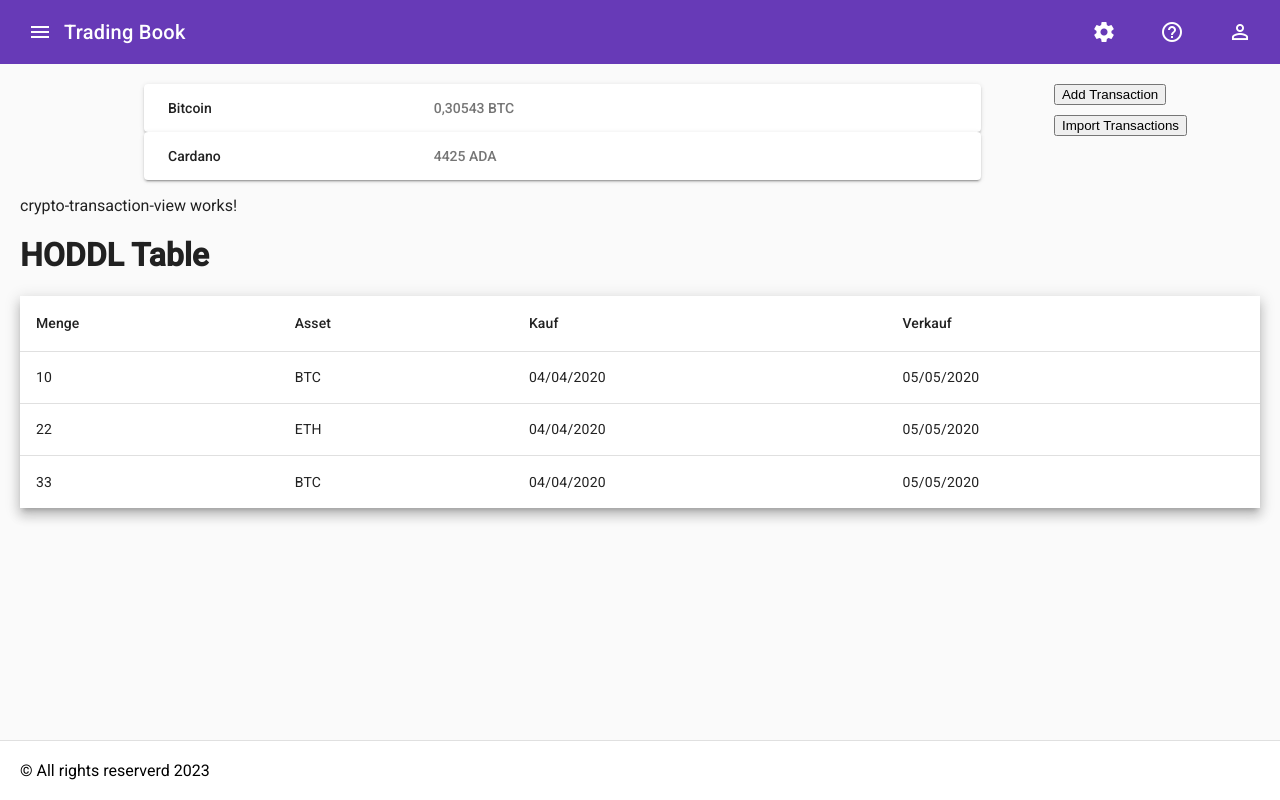
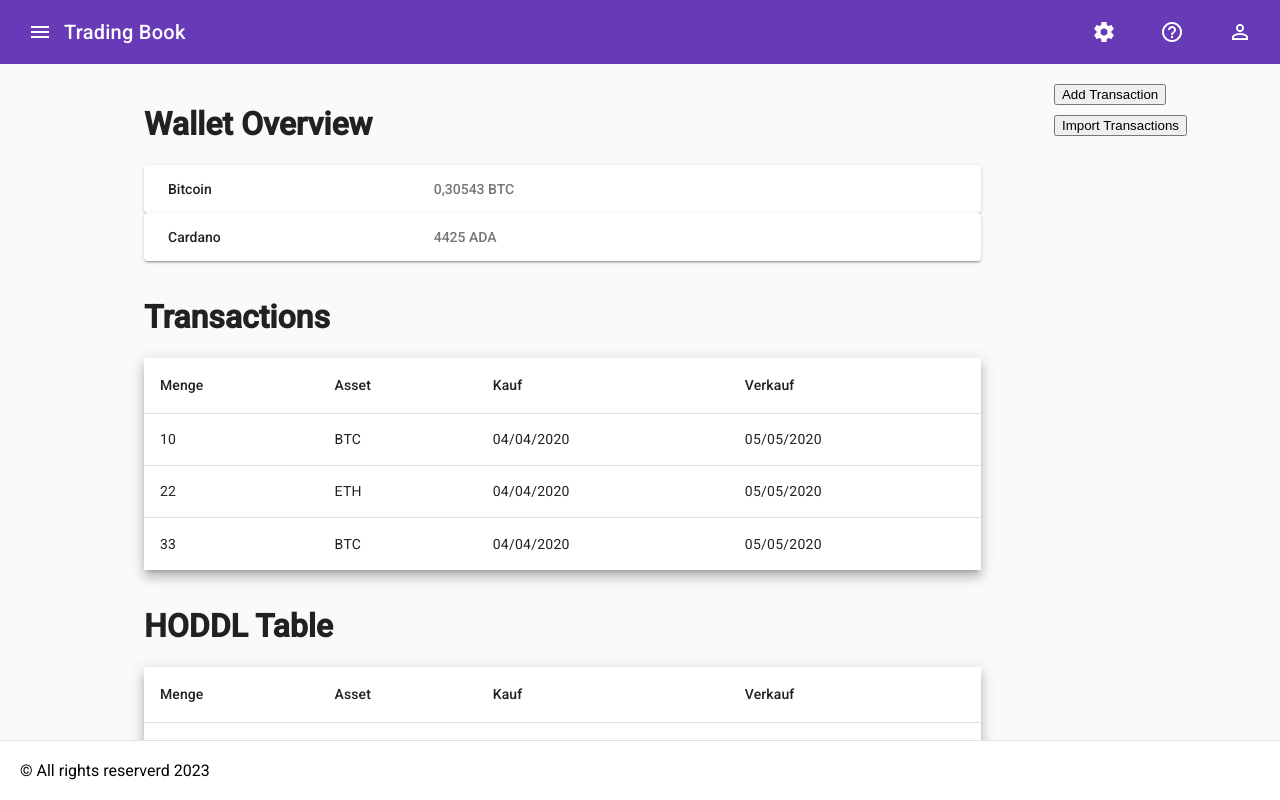
Before and after one commit to LordStarscream/ctb-frontend, an Angular app: page /hoddl in a window 1280 px wide. Built offline with nearby package versions, Linux system fonts and the light colour scheme.

Commit message:
adding a Transaction Table using div for all areas

```diff
--- a/src/app/modules/crypto-hoddl/crypto-hoddl.component.html
+++ b/src/app/modules/crypto-hoddl/crypto-hoddl.component.html
@@ -1,5 +1,7 @@
-<div class="container">
+
+<div class="display-container">
   <div class="content-area">
+    <h1>Wallet Overview</h1>
     <crypto-wallet-view></crypto-wallet-view>
   </div>
   <div class="button-area">
@@ -10,7 +12,22 @@
   </div>
 </div>
 
+<p></p>
+<div class="display-container">
+  <div class="content-area">
+    <h1>Transactions</h1>
+    <crypto-transaction-view></crypto-transaction-view>
+  </div>
+  <div class="button-area">
 
-<crypto-transaction-view></crypto-transaction-view>
+  </div>
+</div>
+<p></p>
+<div class="display-container">
+  <div class="content-area">
+    <crypto-report-view></crypto-report-view>
+  </div>
+  <div class="button-area">
 
-<crypto-report-view></crypto-report-view>
+  </div>
+</div>
--- a/src/app/modules/crypto-hoddl/crypto-hoddl.component.scss
+++ b/src/app/modules/crypto-hoddl/crypto-hoddl.component.scss
@@ -1,31 +1 @@
-.container{
-  display: flex;
-  flex-direction: row;
-}
-
-.content-area {
-  /* Add your desired styles for the content area */
-  flex: 3;
-  padding-left: 10%;
-
-}
-
-.button-area {
-  display: flex;
-  flex: 1;
-  justify-content: center;
-  align-items: center;
-  text-align: center;
-  /* Add your desired styles for the button area */
-}
-.button-container {
-  display: flex;
-  flex-direction: column;
-  //justify-content: flex-start;
-  align-items: flex-start;
-  align-self: flex-start;
-}
-
-.button-container button {
-  margin-bottom: 10px;
-}
+@import 'src/app/modules/modules.scss';
--- a/src/app/modules/crypto-hoddl/crypto-transaction-view/crypto-transaction-view.component.html
+++ b/src/app/modules/crypto-hoddl/crypto-transaction-view/crypto-transaction-view.component.html
@@ -1 +1,22 @@
-<p>crypto-transaction-view works!</p>
+<table mat-table [dataSource]="transactions" class="mat-elevation-z8">
+
+  <ng-container matColumnDef="Value">
+    <th mat-header-cell *matHeaderCellDef> Menge </th>
+    <td mat-cell *matCellDef="let row"> {{ row.Value }} </td>
+  </ng-container>
+  <ng-container matColumnDef="Asset">
+    <th mat-header-cell *matHeaderCellDef> Asset </th>
+    <td mat-cell *matCellDef="let row"> {{ row.Asset }} </td>
+  </ng-container>
+  <ng-container matColumnDef="InDate">
+    <th mat-header-cell *matHeaderCellDef> Kauf </th>
+    <td mat-cell *matCellDef="let row"> {{ row.InDate }} </td>
+  </ng-container>
+  <ng-container matColumnDef="OutDate">
+    <th mat-header-cell *matHeaderCellDef> Verkauf </th>
+    <td mat-cell *matCellDef="let row"> {{ row.OutDate }} </td>
+  </ng-container>
+
+  <tr mat-header-row *matHeaderRowDef="displayedColumns"></tr> <!--display which columns-->
+  <tr mat-row *matRowDef="let row; columns: displayedColumns;"></tr><!-- finaly display data from the row-->
+</table>
--- a/src/app/modules/crypto-hoddl/crypto-transaction-view/crypto-transaction-view.component.ts
+++ b/src/app/modules/crypto-hoddl/crypto-transaction-view/crypto-transaction-view.component.ts
@@ -1,4 +1,5 @@
 import { Component } from '@angular/core';
+import { ReportEntry } from '../crypto.model';
 
 @Component({
   selector: 'crypto-transaction-view',
@@ -6,5 +7,33 @@ import { Component } from '@angular/core';
   styleUrls: ['./crypto-transaction-view.component.scss']
 })
 export class CryptoTransactionViewComponent {
-
+  displayedColumns = ['Value', 'Asset', 'InDate', 'OutDate'];
+  transactions: ReportEntry[] = [{
+    "Value": 10,
+    "Asset": "BTC",
+    "InDate": "04/04/2020",
+    "OutDate": "05/05/2020",
+    "SL": "short",
+    "Proceed": "",
+    "Costbase": 0.45,
+    "Profit": 20
+  }, {
+    "Value": 22,
+    "Asset": "ETH",
+    "InDate": "04/04/2020",
+    "OutDate": "05/05/2020",
+    "SL": "short",
+    "Proceed": "",
+    "Costbase": 0.45,
+    "Profit": 29
+  }, {
+    "Value": 33,
+    "Asset": "BTC",
+    "InDate": "04/04/2020",
+    "OutDate": "05/05/2020",
+    "SL": "short",
+    "Proceed": "",
+    "Costbase": 0.35,
+    "Profit": 10
+  }];
 }
--- /dev/null
+++ b/src/app/modules/modules.scss
@@ -0,0 +1,31 @@
+.display-container{
+  display: flex;
+  flex-direction: row;
+}
+
+.content-area {
+  /* Add your desired styles for the content area */
+  flex: 3;
+  padding-left: 10%;
+
+}
+
+.button-area {
+  display: flex;
+  flex: 1;
+  justify-content: center;
+  align-items: center;
+  text-align: center;
+  /* Add your desired styles for the button area */
+}
+.button-container {
+  display: flex;
+  flex-direction: column;
+  //justify-content: flex-start;
+  align-items: flex-start;
+  align-self: flex-start;
+}
+
+.button-container button {
+  margin-bottom: 10px;
+}
```
